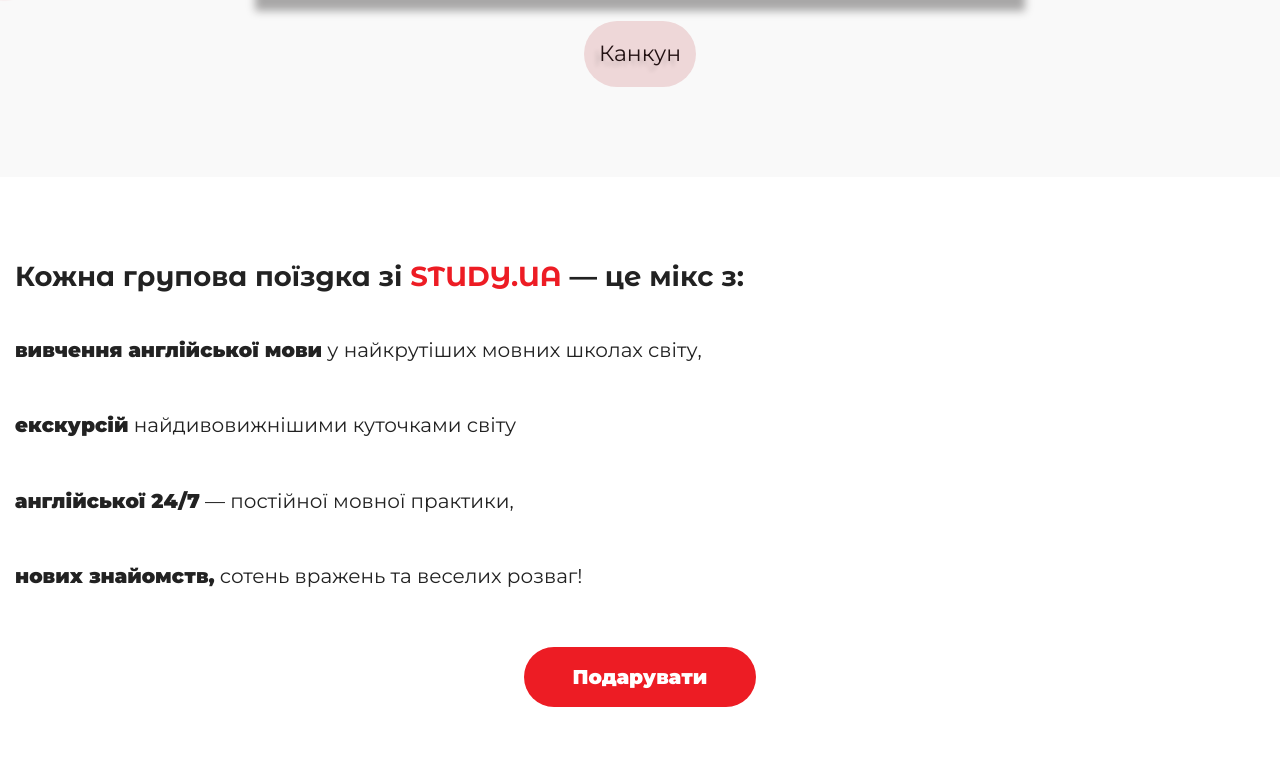
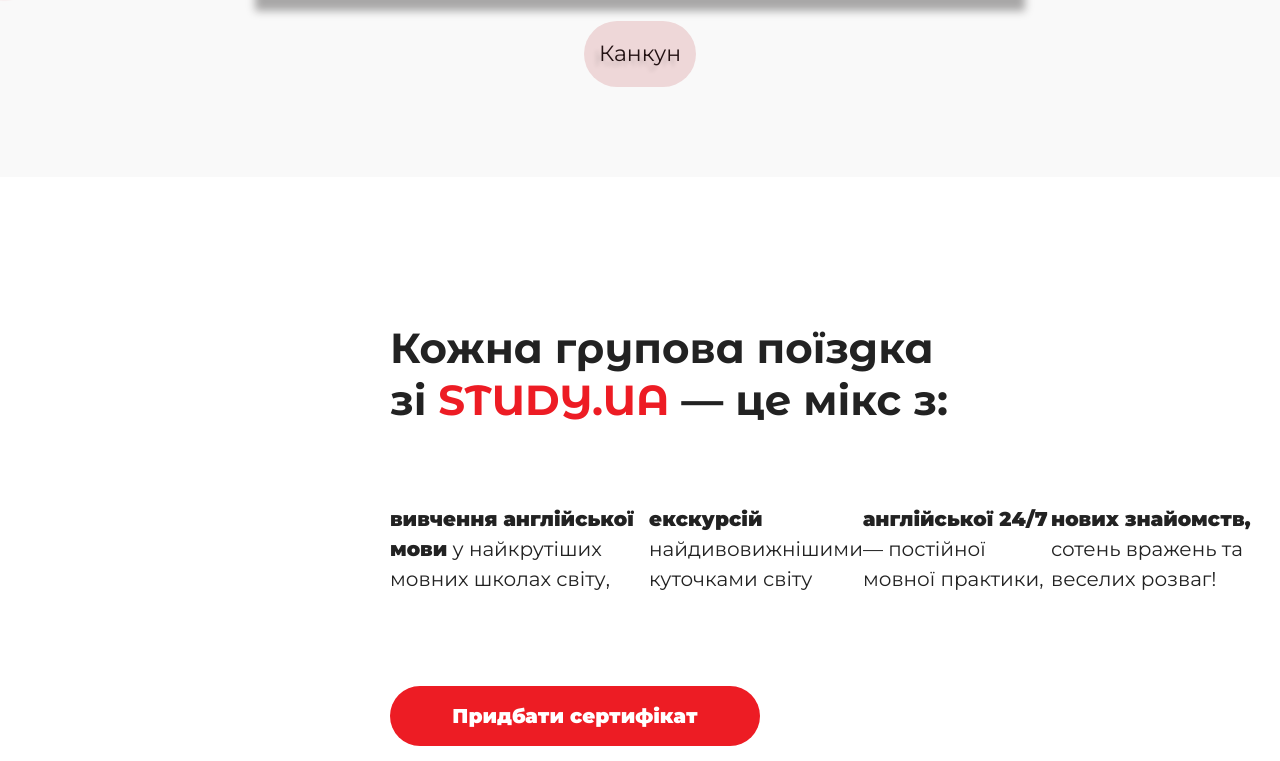
Before and after one commit to EvgeniySelivanov/project-HTML_FRESH, a plain HTML site: page index.html in a window 1280 px wide. Shown: the part 6121-6882 px from the top of the page. Before the commit the page ends 6843 px from the top, so only its background shows below. Drawn offline with Linux system fonts and the light colour scheme.

Commit message:
3 section all done

```diff
--- a/assets/css/buyCertificate-section.css
+++ b/assets/css/buyCertificate-section.css
@@ -19,3 +19,31 @@
   margin-top: 54px;
   align-self: center;
 }
+@media (min-width: 992px){
+  .buyCertificate{
+    margin-top: 131px;
+    align-items: flex-start;
+    margin-left: 375px;
+  }
+  .buyCertificate__article{
+    margin-top: 78px;
+    display: flex;
+    flex-direction: row;
+    justify-content: space-around;
+  }
+  .buyCertificate h3{
+    max-width: 570px;
+    font-size: 2.1rem;
+    line-height: 2.56rem;
+  }
+  .buyCertificate__article p{
+    margin-top: 0;
+    max-width: 270px;
+    line-height: 1.5rem;
+  }
+  .buyCertificate .btnRed{
+    margin-top: 92px;
+    min-width: 370px;
+    align-self:flex-start;
+  }
+}
--- a/index.html
+++ b/index.html
@@ -178,7 +178,7 @@
         <p><strong>нових знайомств,</strong> сотень вражень та веселих розваг!</p>
 
       </article>
-      <a href="" class="btn btnRed">Подарувати</a>
+      <a href="" class="btn btnRed">Придбати сертифікат</a>
     </section>
     <!-- <p>
       Lorem ipsum dolor sit amet, consectetur adipisicing elit. Quisquam quo
```
